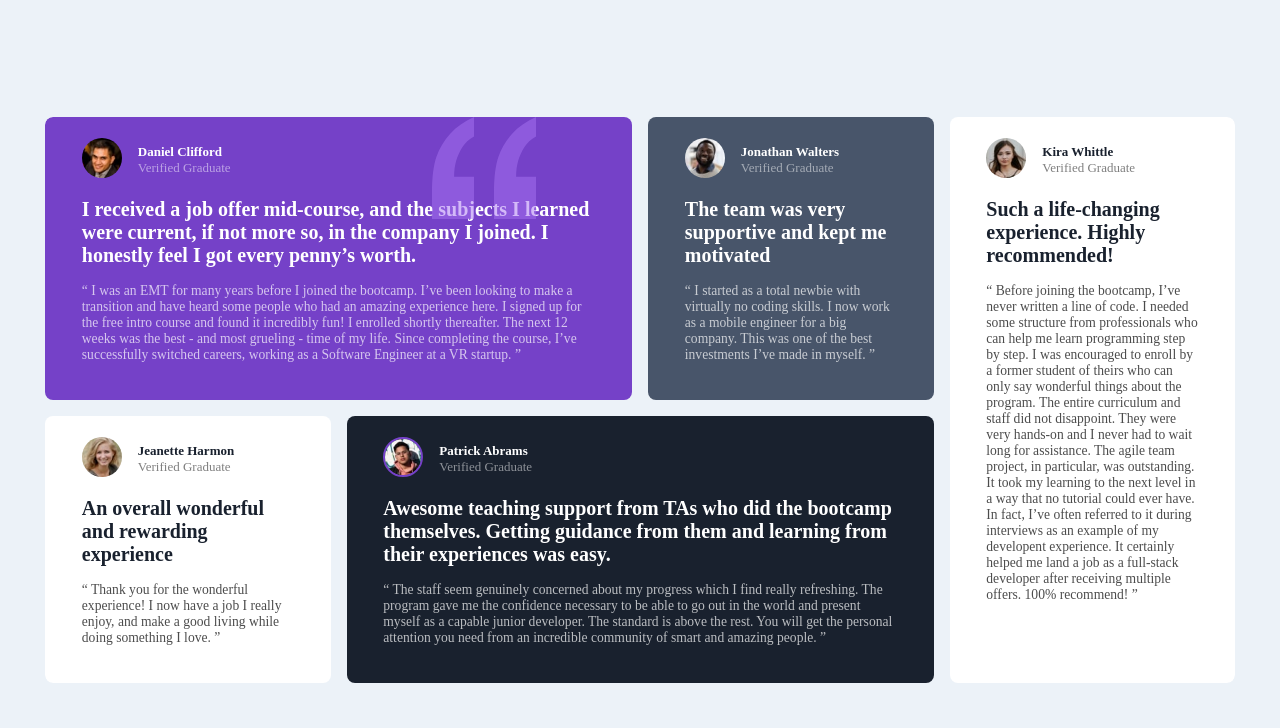
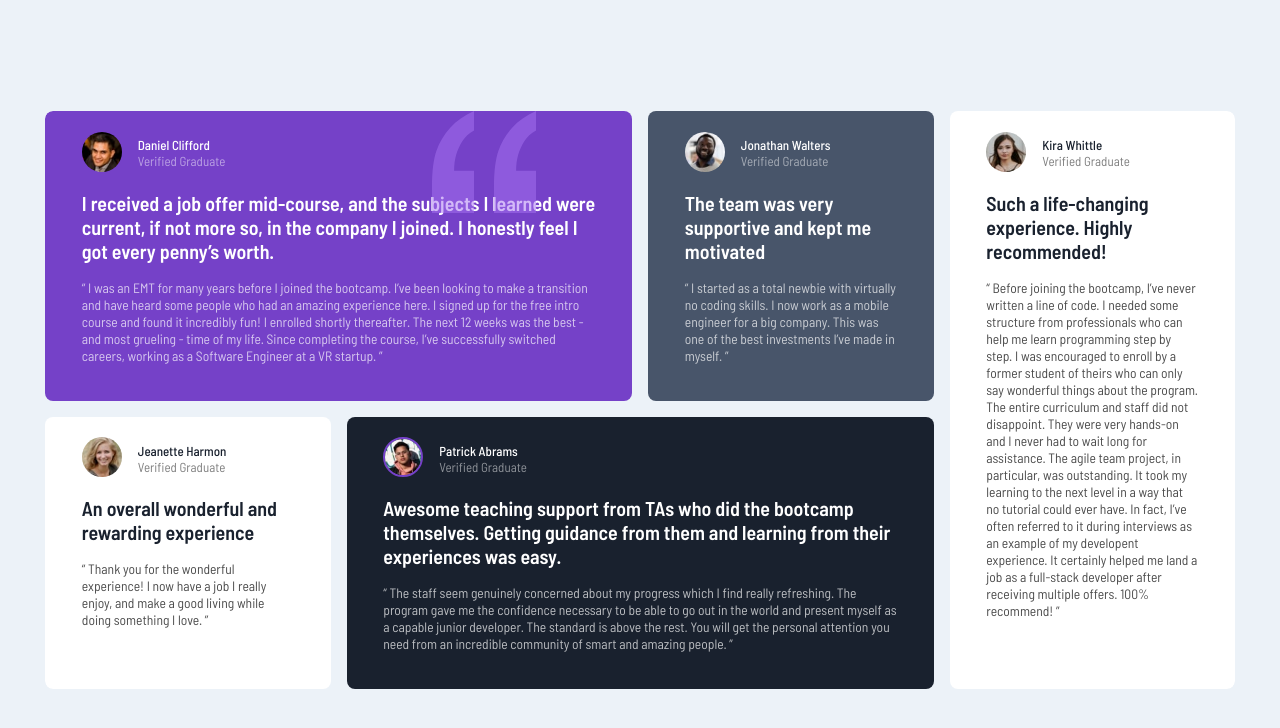
Before and after one commit to belkysupreme22/Testimonal.io, a plain HTML site: page index.html in a window 1280 px wide. Drawn offline with Linux system fonts and the light colour scheme.

Commit message:
updated font family

```diff
--- a/index.html
+++ b/index.html
@@ -5,6 +5,10 @@
   <meta name="viewport" content="width=device-width, initial-scale=1.0">
   <link rel="icon" type="image/png" sizes="32x32" href="./images/favicon-32x32.png">
   <link rel="stylesheet" href="style.css">
+  <link rel="preconnect" href="https://fonts.googleapis.com">
+  <link rel="preconnect" href="https://fonts.gstatic.com" crossorigin>
+  <link href="https://fonts.googleapis.com/css2?family=Barlow+Semi+Condensed:ital,wght@0,400;0,500;0,600;1,500;1,600&display=swap" rel="stylesheet">
+
   <title>Testimonals grid section</title>
 
 
--- a/style.css
+++ b/style.css
@@ -8,6 +8,7 @@ body{
     justify-content: center;
     align-items: center;
     min-height: 100vh;
+    font-family: 'Barlow Semi Condensed', serif;
     font-size: 13px;
     background-color:  hsl(210, 46%, 95%);
 }
@@ -25,7 +26,7 @@ body{
 }
 .name{
     color: white;
-    font-weight: bold;
+    font-weight: 500;
 }
 .status{
     color: hsl(0, 0%, 100%);
@@ -33,7 +34,7 @@ body{
 }
 .testimonal-txt .heading{
     color: white;
-    font-weight: bold;
+    font-weight: 600;
     font-size: 1.25rem;
     margin-bottom: 1rem;
 }
```
